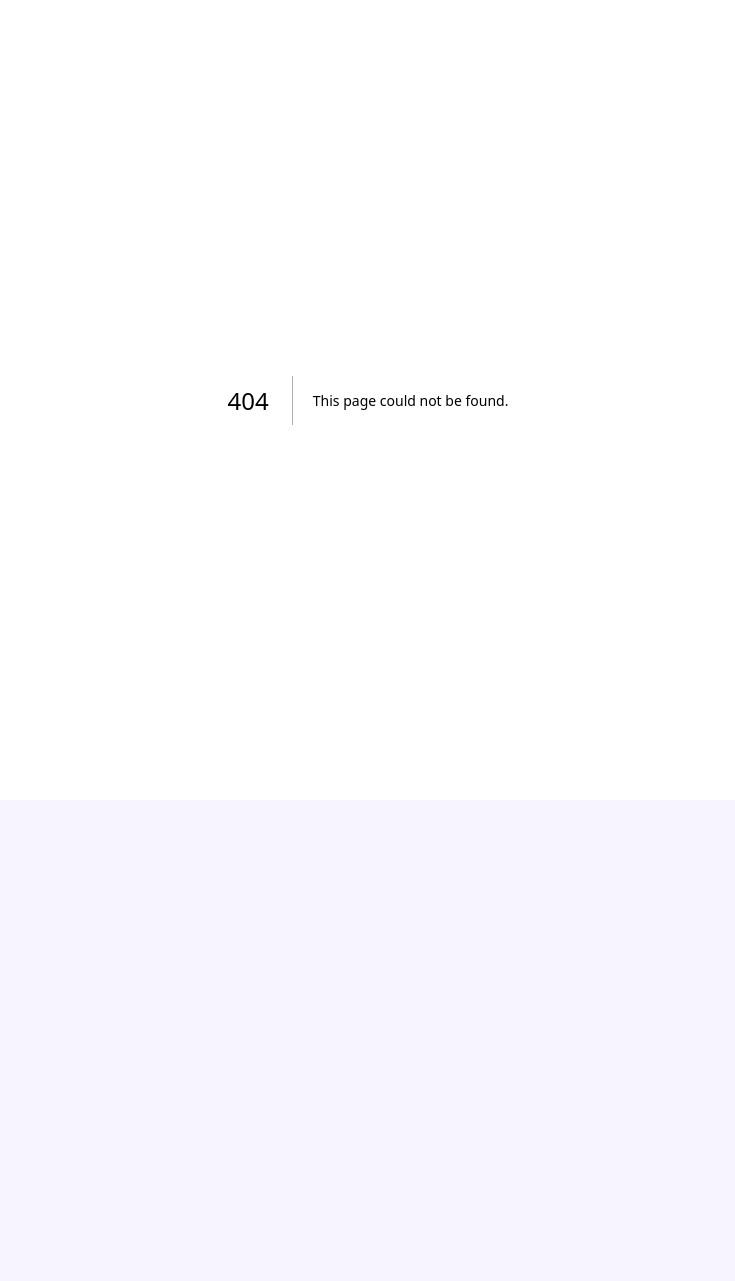
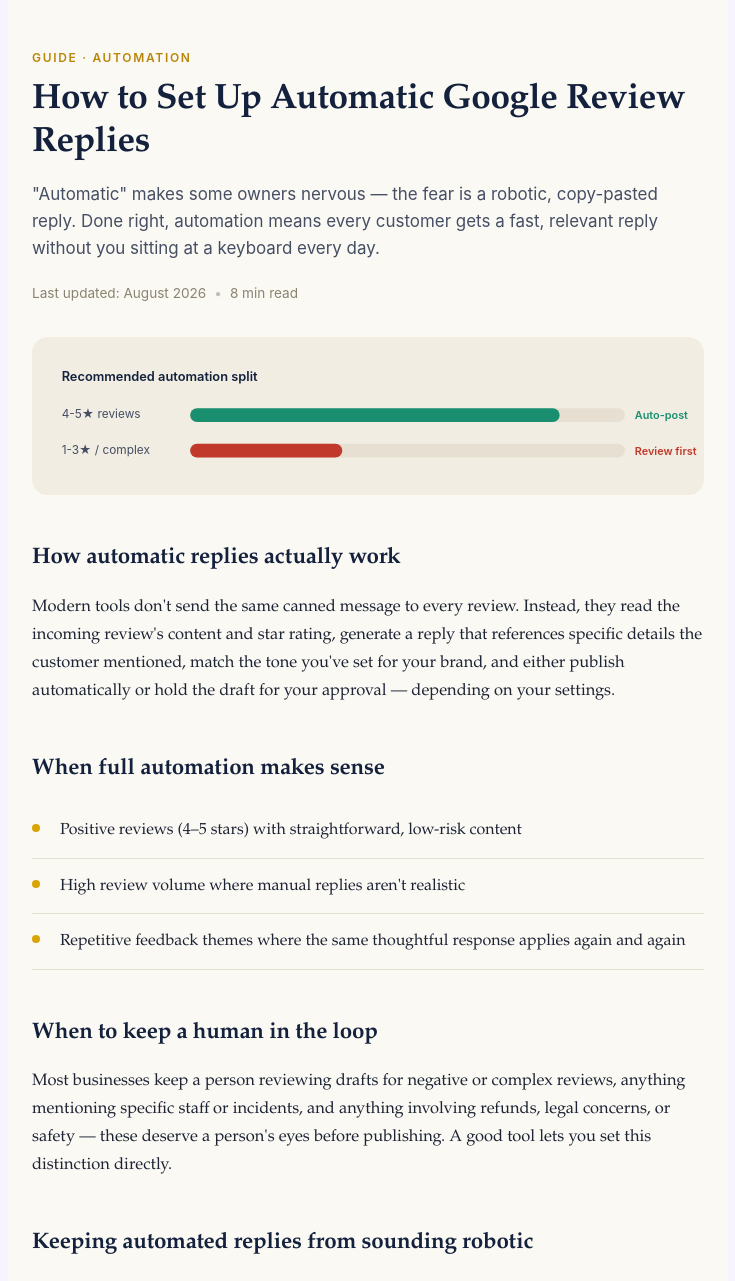
Before and after one commit to afnankhan123456/reviewreply-ai, a Next.js app: page /blog/automatic-google-review-reply in a window 1280 px wide. Before the commit this address had no page. Shown: the top 1281 px of the page, without its empty margins (272-1007 px from the left). Before the commit the page ends 800 px from the top, so only its background shows below. Built offline with nearby package versions, Linux system fonts and the light colour scheme.

Commit message:
Add Automatic Google Review Reply guide page

```diff
--- /dev/null
+++ b/app/blog/automatic-google-review-reply/page.tsx
@@ -0,0 +1,170 @@
+import type { Metadata } from 'next';
+
+export const metadata: Metadata = {
+  title: 'How to Set Up Automatic Google Review Replies (Without Losing Your Personal Touch)',
+  description:
+    'Learn how automatic Google review replies work, when to use full automation, when to keep a human in the loop, and how to keep responses feeling personal instead of robotic.',
+  alternates: {
+    canonical: 'https://www.reviewreply-ai.in/blog/automatic-google-review-reply',
+  },
+};
+
+const lastUpdated = new Date().toLocaleDateString('en-US', {
+  month: 'long',
+  year: 'numeric',
+});
+
+export default function AutomaticGoogleReviewReply() {
+  return (
+    <article className="article">
+      <header className="hero">
+        <div className="eyebrow">Guide · Automation</div>
+        <h1>How to Set Up Automatic Google Review Replies</h1>
+        <p className="dek">
+          &quot;Automatic&quot; makes some owners nervous &mdash; the fear is a robotic,
+          copy-pasted reply. Done right, automation means every customer gets a fast, relevant
+          reply without you sitting at a keyboard every day.
+        </p>
+        <div className="meta">
+          <span>Last updated: {lastUpdated}</span>
+          <span className="dot">•</span>
+          <span>8 min read</span>
+        </div>
+        <AutomationSplit />
+      </header>
+
+      <section className="section">
+        <h2>How automatic replies actually work</h2>
+        <p>
+          Modern tools don&apos;t send the same canned message to every review. Instead, they read
+          the incoming review&apos;s content and star rating, generate a reply that references
+          specific details the customer mentioned, match the tone you&apos;ve set for your brand,
+          and either publish automatically or hold the draft for your approval &mdash; depending
+          on your settings.
+        </p>
+      </section>
+
+      <section className="section">
+        <h2>When full automation makes sense</h2>
+        <ul className="feature-list">
+          <li>Positive reviews (4&ndash;5 stars) with straightforward, low-risk content</li>
+          <li>High review volume where manual replies aren&apos;t realistic</li>
+          <li>Repetitive feedback themes where the same thoughtful response applies again and again</li>
+        </ul>
+      </section>
+
+      <section className="section">
+        <h2>When to keep a human in the loop</h2>
+        <p>
+          Most businesses keep a person reviewing drafts for negative or complex reviews, anything
+          mentioning specific staff or incidents, and anything involving refunds, legal concerns,
+          or safety &mdash; these deserve a person&apos;s eyes before publishing. A good tool lets
+          you set this distinction directly.
+        </p>
+      </section>
+
+      <section className="section">
+        <h2>Keeping automated replies from sounding robotic</h2>
+        <p>
+          The difference between a good and bad automated reply usually comes down to specificity.
+          Good AI reply tools pull real details from the review text instead of falling back on a
+          generic line.
+        </p>
+        <GenericVsSpecific />
+      </section>
+
+      <section className="section">
+        <h2>Getting started</h2>
+        <p>
+          Start with automation on positive reviews only, and manually approve everything else for
+          a few weeks. Once you&apos;re confident in how the AI writes and you&apos;ve tuned the
+          tone to match your brand, expand automation further &mdash; most businesses eventually
+          automate the majority of their replies and only step in for the tricky ones.
+        </p>
+      </section>
+
+      <section className="section cta">
+        <h2>Set your automation rules</h2>
+        <p>Choose what auto-posts and what needs your approval &mdash; in minutes.</p>
+        <a className="cta-button" href="https://www.reviewreply-ai.in/">
+          Get started
+        </a>
+      </section>
+
+      <style>{`
+        .article { max-width: 720px; margin: 0 auto; padding: 3rem 1.5rem 5rem; font-family: 'Iowan Old Style', 'Palatino Linotype', Georgia, serif; color: #1c2333; background: #fbf9f4; line-height: 1.7; }
+        .hero { margin-bottom: 2.5rem; }
+        .eyebrow { font-family: -apple-system, BlinkMacSystemFont, 'Segoe UI', sans-serif; font-size: 0.75rem; letter-spacing: 0.14em; text-transform: uppercase; color: #b8860b; font-weight: 600; margin-bottom: 0.75rem; }
+        h1 { font-size: 2.2rem; line-height: 1.2; margin: 0 0 1rem; font-weight: 700; color: #14213d; letter-spacing: -0.01em; }
+        .dek { font-family: -apple-system, BlinkMacSystemFont, 'Segoe UI', sans-serif; font-size: 1.06rem; color: #454e63; line-height: 1.6; margin: 0 0 1.25rem; }
+        .meta { font-family: -apple-system, BlinkMacSystemFont, 'Segoe UI', sans-serif; font-size: 0.85rem; color: #8a8370; display: flex; gap: 0.5rem; align-items: center; margin-bottom: 2rem; }
+        .dot { opacity: 0.5; }
+        .section { margin: 2.75rem 0; }
+        h2 { font-size: 1.4rem; color: #14213d; margin: 0 0 1rem; font-weight: 700; letter-spacing: -0.01em; }
+        p { font-size: 1.03rem; margin: 0 0 1.1rem; }
+        .feature-list { list-style: none; padding: 0; margin: 1rem 0 0; }
+        .feature-list li { position: relative; padding: 0.85rem 0 0.85rem 1.75rem; border-bottom: 1px solid #e4dfd3; font-size: 1rem; }
+        .feature-list li:before { content: ''; position: absolute; left: 0; top: 1.3rem; width: 8px; height: 8px; border-radius: 50%; background: #d9a404; }
+        .cta { text-align: center; background: #fbf3d9; border-radius: 14px; padding: 2.5rem 1.5rem; }
+        .cta-button { display: inline-block; margin-top: 0.5rem; background: #14213d; color: #fbf9f4; font-family: -apple-system, BlinkMacSystemFont, 'Segoe UI', sans-serif; font-weight: 600; text-decoration: none; padding: 0.85rem 1.75rem; border-radius: 8px; font-size: 0.98rem; }
+        @media (max-width: 640px) { h1 { font-size: 1.75rem; } }
+      `}</style>
+    </article>
+  );
+}
+
+function AutomationSplit() {
+  return (
+    <svg
+      viewBox="0 0 680 160"
+      xmlns="http://www.w3.org/2000/svg"
+      style={{ width: '100%', height: 'auto', marginTop: '1.5rem' }}
+      role="img"
+      aria-label="Recommended automation split between auto-post and manual review"
+    >
+      <rect x="0" y="0" width="680" height="160" rx="16" fill="#f1ede2" />
+      <text x="30" y="45" fontSize="13" fontWeight="600" fill="#14213d" fontFamily="-apple-system, sans-serif">Recommended automation split</text>
+
+      <text x="30" y="82" fontSize="12" fill="#454e63" fontFamily="-apple-system, sans-serif">4-5★ reviews</text>
+      <rect x="160" y="72" width="440" height="14" rx="7" fill="#e7e0d2" />
+      <rect x="160" y="72" width="374" height="14" rx="7" fill="#1a8f6f" />
+      <text x="610" y="83" fontSize="11" fontWeight="600" fill="#1a8f6f" fontFamily="-apple-system, sans-serif">Auto-post</text>
+
+      <text x="30" y="118" fontSize="12" fill="#454e63" fontFamily="-apple-system, sans-serif">1-3★ / complex</text>
+      <rect x="160" y="108" width="440" height="14" rx="7" fill="#e7e0d2" />
+      <rect x="160" y="108" width="154" height="14" rx="7" fill="#c0392b" />
+      <text x="610" y="119" fontSize="11" fontWeight="600" fill="#c0392b" fontFamily="-apple-system, sans-serif">Review first</text>
+    </svg>
+  );
+}
+
+function GenericVsSpecific() {
+  return (
+    <svg
+      viewBox="0 0 680 190"
+      xmlns="http://www.w3.org/2000/svg"
+      style={{ width: '100%', height: 'auto', margin: '1.5rem 0' }}
+      role="img"
+      aria-label="Example of a generic automated reply versus a specific one"
+    >
+      <rect x="0" y="0" width="680" height="190" rx="16" fill="#f1ede2" />
+
+      <rect x="30" y="25" width="290" height="140" rx="12" fill="#fbf9f4" stroke="#e4dfd3" />
+      <text x="55" y="52" fontSize="11" fontWeight="700" fill="#c0392b" fontFamily="-apple-system, sans-serif">GENERIC</text>
+      <text x="55" y="85" fontSize="12" fill="#454e63" fontFamily="Georgia, serif" fontStyle="italic">
+        <tspan x="55" dy="0">&quot;Thank you for your</tspan>
+        <tspan x="55" dy="18">review!&quot;</tspan>
+      </text>
+      <text x="55" y="140" fontSize="10" fill="#8a8370" fontFamily="-apple-system, sans-serif">Feels automated</text>
+
+      <rect x="360" y="25" width="290" height="140" rx="12" fill="#14213d" />
+      <text x="385" y="52" fontSize="11" fontWeight="700" fill="#7fd6b0" fontFamily="-apple-system, sans-serif">SPECIFIC</text>
+      <text x="385" y="80" fontSize="11.5" fill="#e8ebf2" fontFamily="Georgia, serif" fontStyle="italic">
+        <tspan x="385" dy="0">&quot;Thanks for the kind</tspan>
+        <tspan x="385" dy="16">words about our brunch</tspan>
+        <tspan x="385" dy="16">menu, Sarah!&quot;</tspan>
+      </text>
+      <text x="385" y="145" fontSize="10" fill="#9aa4bb" fontFamily="-apple-system, sans-serif">Feels human</text>
+    </svg>
+  );
+}
```
